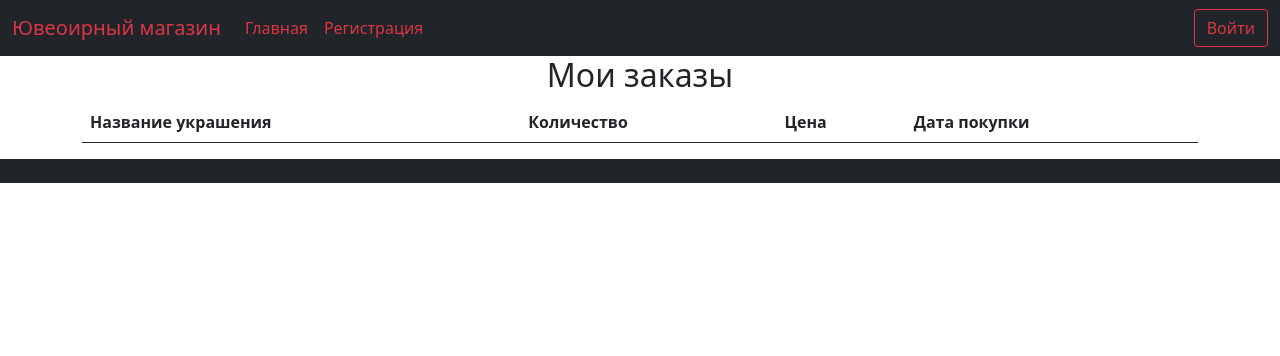
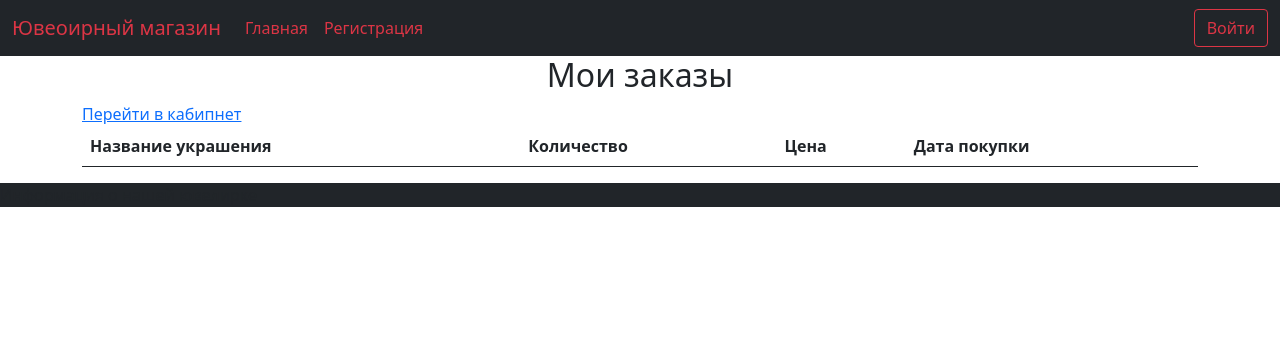
Before and after one commit to Wered45/uviler, a PHP site: page /orders.php in a window 1280 px wide. Shown: the top 356 px of the page. Run offline with PHP 8.4, Linux system fonts and the light colour scheme; data that the repository does not hold is empty.

Commit message:
экзамен на тему ювелир

```diff
--- a/orders.php
+++ b/orders.php
@@ -6,6 +6,8 @@ join users on orders.id_user = users.id_user';
 $tovar = $conect->query($sql);
 ?>
 <h2 class="text-center">Мои заказы</h2>
+
+<a href="cabinet.php">Перейти в кабипнет</a>
 <table class="table">
   <thead>
     <tr>
```
